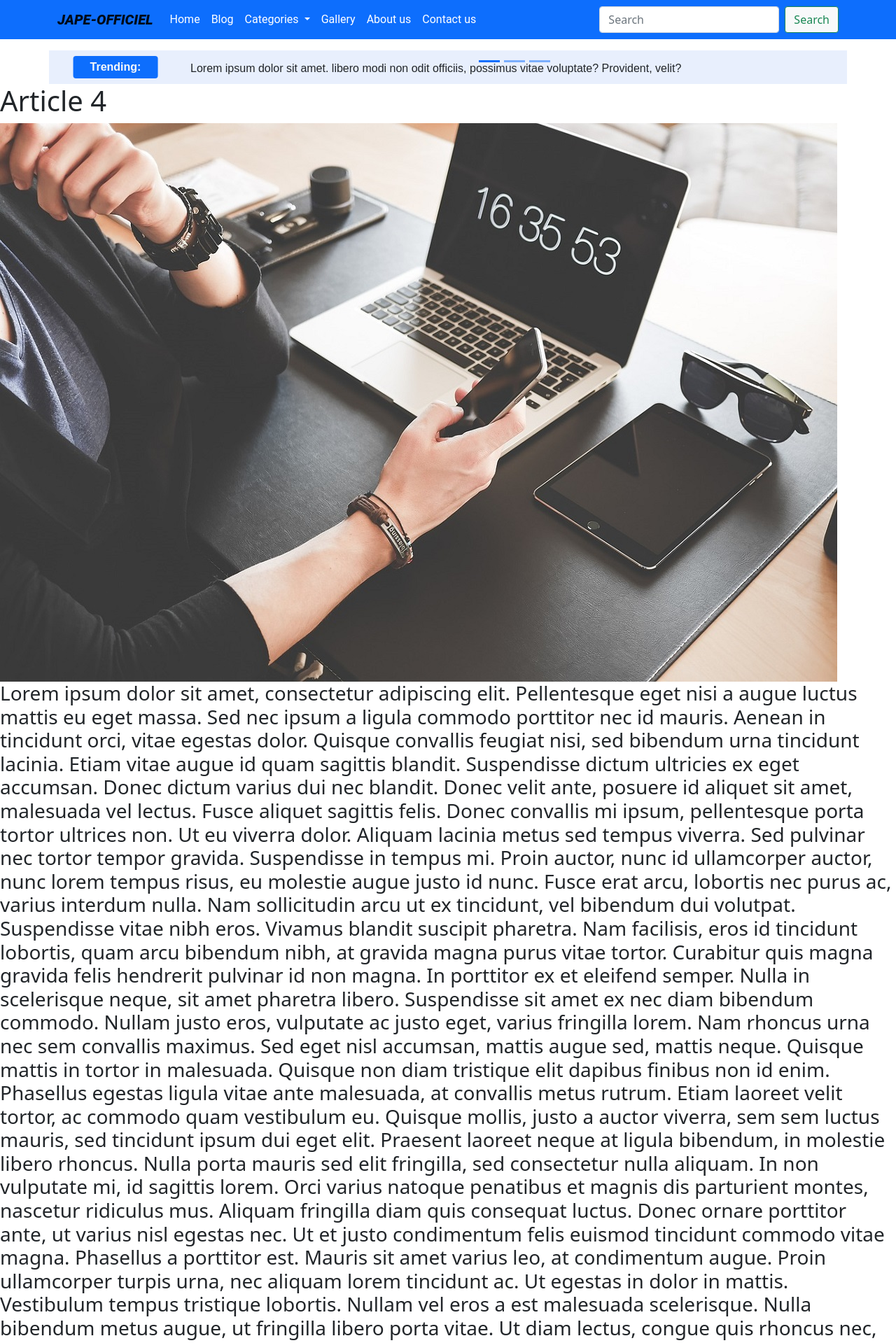
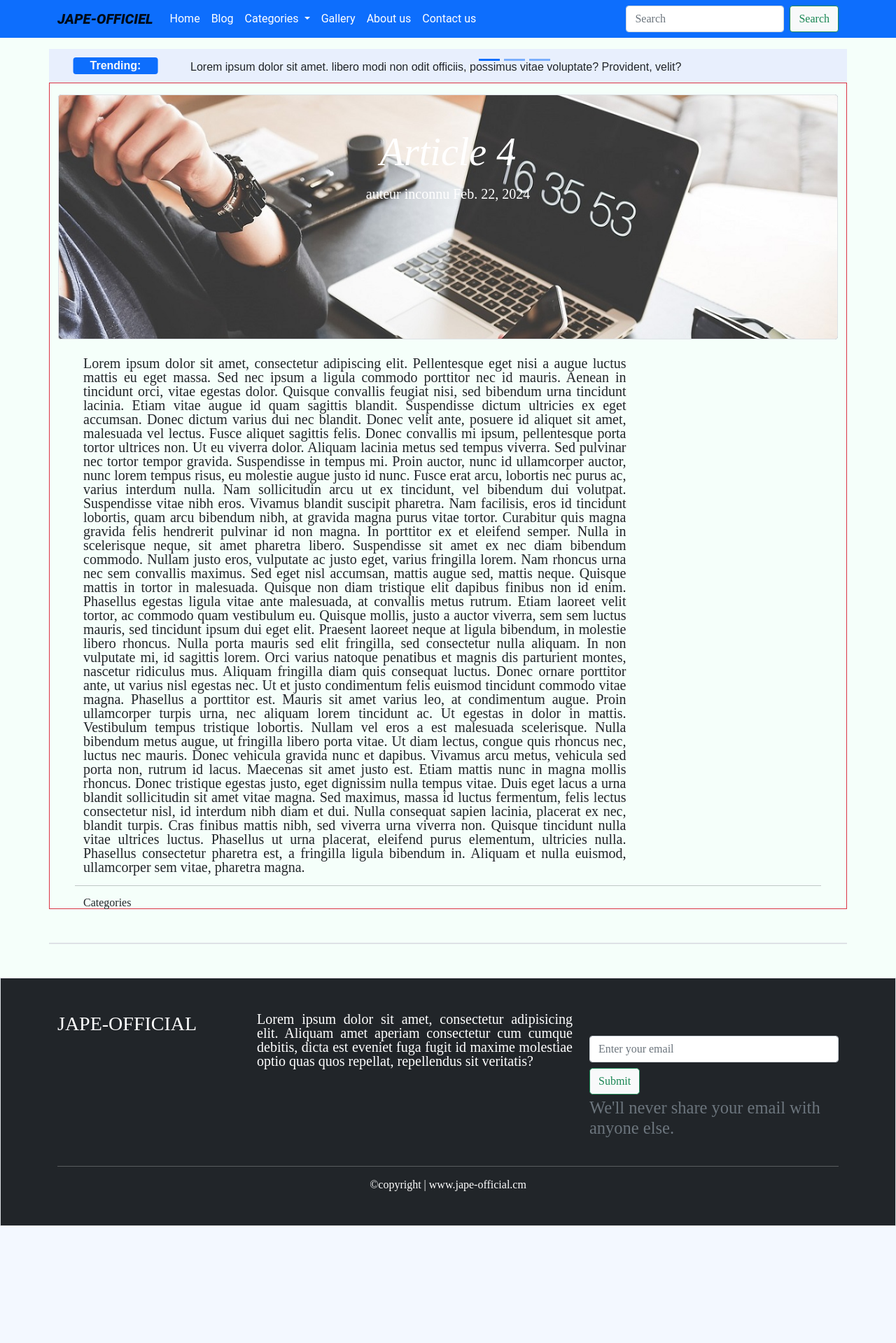
Before and after one commit to borishristi/jape-officiel, a Django app: page /post/article-4 in a window 1280 px wide. Shown: the top 1919 px of the page at 70% size. After the commit the page ends 1752 px from the top, so only its background shows below. Run offline with Django 5.2, Linux system fonts and the light colour scheme; data comes from the database, SQL or seed files in the repository; both versions use the stored data as it was after the commit; some libraries are stand-ins or nearby versions.

Commit message:
I implement the post view

```diff
--- /dev/null
+++ b/src/blog/static/css/post.css
@@ -0,0 +1,3 @@
+p {
+    text-align: justify;
+}
--- /dev/null
+++ b/src/blog/static/css/reset.css
@@ -0,0 +1,48 @@
+/* http://meyerweb.com/eric/tools/css/reset/
+   v2.0 | 20110126
+   License: none (public domain)
+*/
+
+html, body, div, span, applet, object, iframe,
+h1, h2, h3, h4, h5, h6, p, blockquote, pre,
+a, abbr, acronym, address, big, cite, code,
+del, dfn, em, img, ins, kbd, q, s, samp,
+small, strike, strong, sub, sup, tt, var,
+b, u, i, center,
+dl, dt, dd, ol, ul, li,
+fieldset, form, label, legend,
+table, caption, tbody, tfoot, thead, tr, th, td,
+article, aside, canvas, details, embed,
+figure, figcaption, footer, header, hgroup,
+menu, nav, output, ruby, section, summary,
+time, mark, audio, video {
+	margin: 0;
+	padding: 0;
+	border: 0;
+	font-size: 100%;
+	font: inherit;
+	vertical-align: baseline;
+}
+/* HTML5 display-role reset for older browsers */
+article, aside, details, figcaption, figure,
+footer, header, hgroup, menu, nav, section {
+	display: block;
+}
+body {
+	line-height: 1;
+}
+ol, ul {
+	list-style: none;
+}
+blockquote, q {
+	quotes: none;
+}
+blockquote:before, blockquote:after,
+q:before, q:after {
+	content: '';
+	content: none;
+}
+table {
+	border-collapse: collapse;
+	border-spacing: 0;
+}
--- a/src/blog/static/css/template.css
+++ b/src/blog/static/css/template.css
@@ -1,5 +1,7 @@
+@import "reset.css";
+
 body {
-
+    background-color: mintcream;
 }
 
 .text-menu-color {
--- a/src/blog/templates/blog/post_view.html
+++ b/src/blog/templates/blog/post_view.html
@@ -1,15 +1,35 @@
 {% extends 'base.html' %}
 
 {% block title %}
-    <title>{{ post.title }}</title>
+<title>{{ post.title }}</title>
 {% endblock %}
 
 {% block content %}
 
-    <h1>{{ post.title }}</h1>
-    <img src="{{ post.image.url }}" alt="">
-    <h3>{{ post.content }}</h3>
-    <h3>{{ post.author.author_or_default }}</h3>
-    <h3>{{ post.created_on }}</h3>
 
+<section class="container border border-danger">
+    <div class="col-12 border mt-3 mb-3 p-4 p-md-5 mb-4 rounded bg-dark"
+         style="background-image: url('{{ post.image.url }}'); height: 350px; filter: brightness(100%); background-size: cover;">
+        <div class="col-md-6 w-100 text-white" style="margin-top: 0%;">
+            <h1 class="display-4 fst-italic text-center text-white"> {{ post.title }}</h1>
+            <p class="lead my-3 text-center">
+                {{ post.author_or_default }} {{ post.created_on }}
+            </p>
+        </div>
+    </div>
+    <div class="row container m-0">
+        <div class="col-lg-9">
+            <article>
+                <div>
+                    <p class="lead">{{ post.content|safe }}</p>
+                </div>
+            </article>
+        </div>
+        <hr
+        class="my-3">
+        <div class="col-lg-3">
+            <h1>Categories</h1>
+        </div>
+    </div>
+</section>
 {% endblock %}
--- a/src/templates/base.html
+++ b/src/templates/base.html
@@ -11,6 +11,7 @@
           integrity="sha384-EVSTQN3/azprG1Anm3QDgpJLIm9Nao0Yz1ztcQTwFspd3yD65VohhpuuCOmLASjC" crossorigin="anonymous">
     <link rel="stylesheet" href="{% static 'css/template.css' %}">
     <link rel="stylesheet" href="{% static 'css/fonts.css' %}">
+    <link rel="stylesheet" href="{% static 'css/post.css' %}">
 </head>
 <body>
 
@@ -18,7 +19,7 @@
 
 <nav class="navbar navbar-expand-lg navbar-light bg-primary">
     <div class="container">
-        <a class="navbar-brand roboto-black-italic" href="#">JAPE-OFFICIEL</a>
+        <a class="navbar-brand roboto-black-italic" href="{% url 'home_view' %}">JAPE-OFFICIEL</a>
         <button class="navbar-toggler" type="button" data-bs-toggle="collapse" data-bs-target="#navbarSupportedContent"
                 aria-controls="navbarSupportedContent" aria-expanded="false" aria-label="Toggle navigation">
             <span class="navbar-toggler-icon"></span>
```
Also changed, not shown: src/blog/templates/blog/posts_list.html (+5 -5 lines), src/db.sqlite3.
